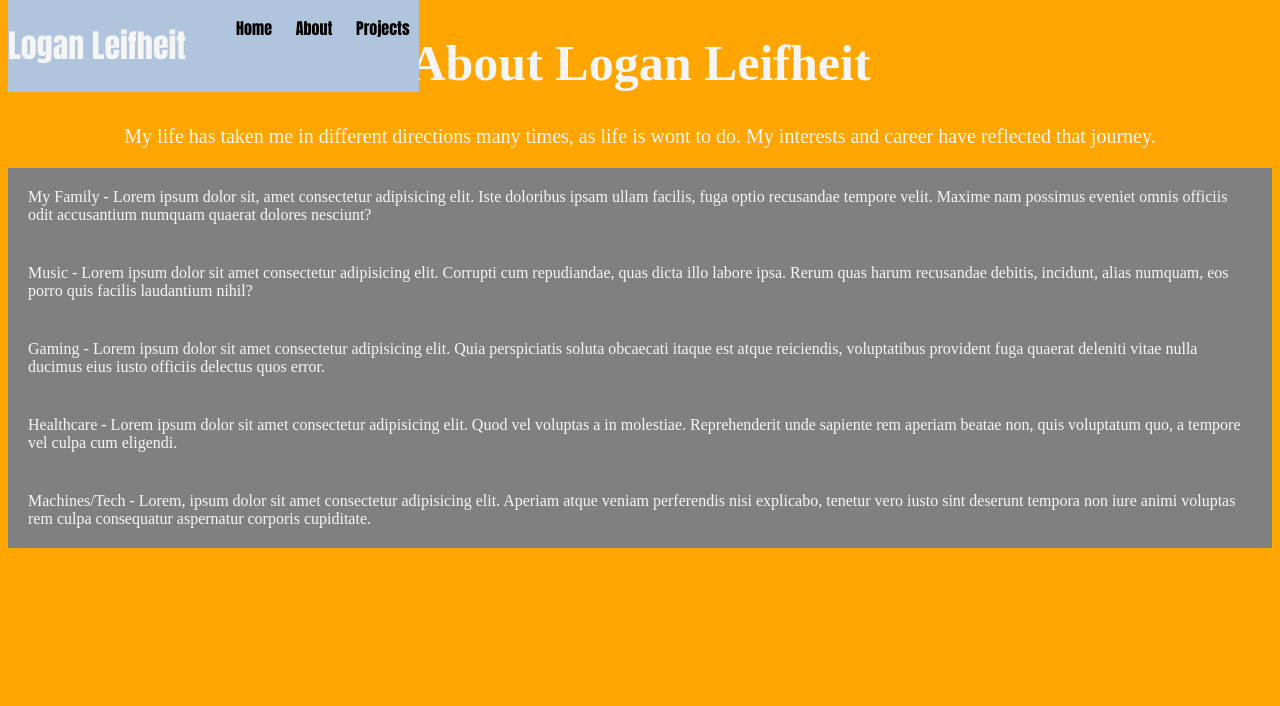
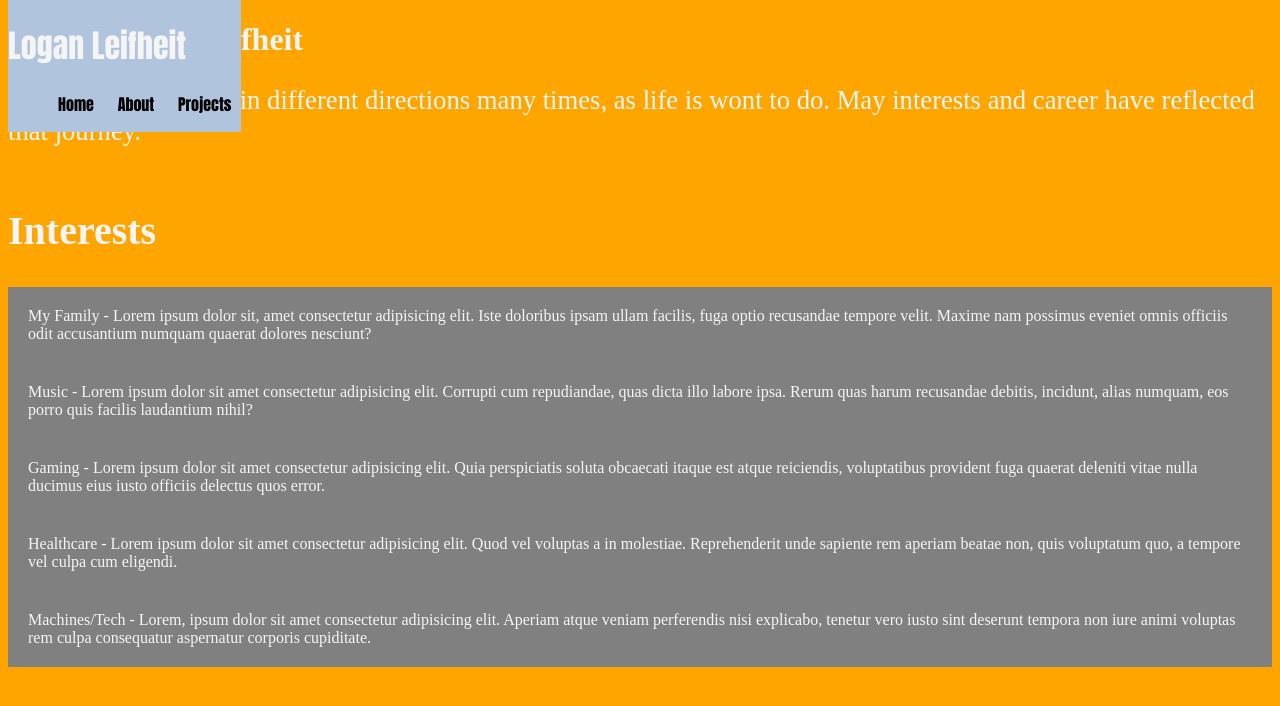
Before and after one commit to lleifhei/Block-09-Workshop-, a plain HTML site: page about.html in a window 1280 px wide. Drawn offline with Linux system fonts and the light colour scheme.

Commit message:
about and contacts

```diff
--- a/about.html
+++ b/about.html
@@ -18,13 +18,13 @@
         </ul>
       </nav>
     </header>
-    <center>
-      <h1 style="font-size: 50px">About Logan Leifheit</h1>
-      <p style="font-size: 20px">
+
+    <h1>About Logan Leifheit</h1>
+      <p>
         My life has taken me in different directions many times, as life is wont
-        to do. My interests and career have reflected that journey.
+        to do. May interests and career have reflected that journey.
       </p>
-    </center>
+    <h2>Interests</h2>
     <div>
       My Family - Lorem ipsum dolor sit, amet consectetur adipisicing elit. Iste
       doloribus ipsam ullam facilis, fuga optio recusandae tempore velit. Maxime
--- a/style.css
+++ b/style.css
@@ -10,7 +10,6 @@ div {
   padding: 20px;
 }
 header {
-  display: flex;
   position: fixed; top: 0;
   background-color: lightsteelblue;
   font-family: Impact, Haettenschweiler, "Arial Narrow Bold", sans-serif;
```
Also changed, not shown: contact.html (+2 -0 lines).
